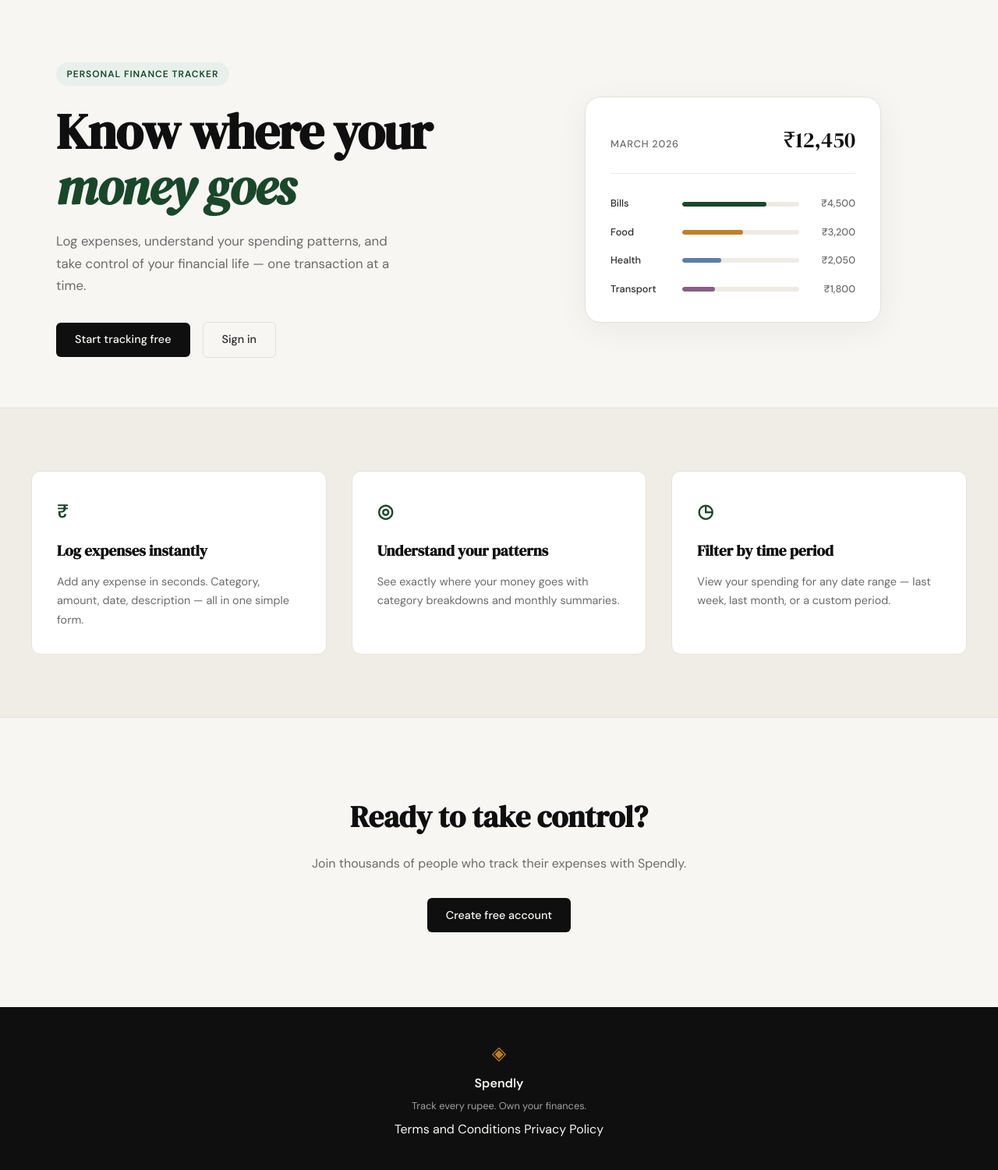
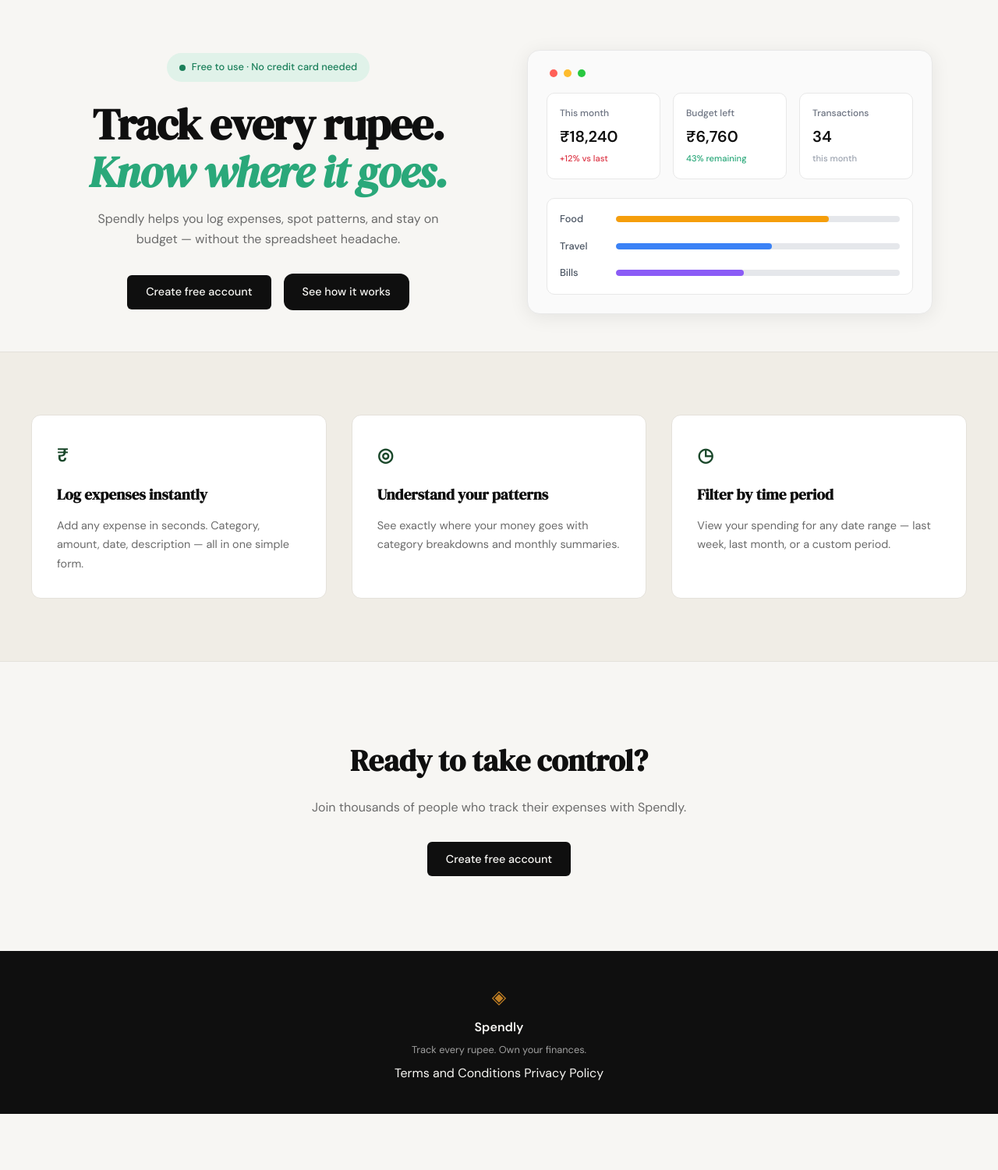
Before and after one commit to Rijan25/Spendly, a Flask app: page / in a window 1280 px wide. Shown: the part 61-1562 px from the top of the page at 78% size. After the commit the page ends 1490 px from the top, so only its background shows below. Run offline with Flask 3, Linux system fonts and the light colour scheme.

Commit message:
landing: redesign hero section to match mockup

```diff
--- a/static/css/style.css
+++ b/static/css/style.css
@@ -124,47 +124,61 @@ a { color: inherit; text-decoration: none; }
 /* ------------------------------------------------------------------ */
 
 .hero {
-    padding: 5rem 2rem 4rem;
+    padding: 4rem 2rem 3rem;
     display: grid;
     grid-template-columns: 1fr 1fr;
-    gap: 4rem;
+    gap: 3rem;
     align-items: center;
     max-width: var(--max-width);
     margin: 0 auto;
 }
 
+.hero-content {
+    display: flex;
+    flex-direction: column;
+    align-items: center;
+    text-align: center;
+}
+
 .hero-badge {
-    display: inline-block;
-    background: var(--accent-light);
-    color: var(--accent);
-    font-size: 0.75rem;
-    font-weight: 600;
-    letter-spacing: 0.08em;
-    text-transform: uppercase;
-    padding: 0.35rem 0.85rem;
+    display: inline-flex;
+    align-items: center;
+    gap: 0.5rem;
+    background: #e0f2e9;
+    color: #1a7f5a;
+    font-size: 0.8rem;
+    font-weight: 500;
+    padding: 0.5rem 1rem;
     border-radius: 999px;
     margin-bottom: 1.5rem;
 }
 
+.badge-dot {
+    width: 8px;
+    height: 8px;
+    background: #1a7f5a;
+    border-radius: 50%;
+}
+
 .hero-title {
     font-family: var(--font-display);
-    font-size: clamp(2.5rem, 5vw, 4rem);
+    font-size: clamp(2.5rem, 5vw, 3.5rem);
     line-height: 1.1;
     letter-spacing: -0.02em;
     color: var(--ink);
-    margin-bottom: 1.25rem;
+    margin-bottom: 1rem;
 }
 
 .hero-title em {
     font-style: italic;
-    color: var(--accent);
+    color: #2aa87a;
 }
 
 .hero-subtitle {
-    font-size: 1.05rem;
+    font-size: 1rem;
     color: var(--ink-muted);
-    line-height: 1.7;
-    max-width: 460px;
+    line-height: 1.6;
+    max-width: 480px;
     margin-bottom: 2rem;
 }
 
@@ -174,8 +188,25 @@ a { color: inherit; text-decoration: none; }
     align-items: center;
 }
 
+.btn-secondary {
+    display: inline-block;
+    background: var(--ink);
+    color: var(--paper);
+    padding: 0.75rem 1.5rem;
+    border-radius: 12px;
+    font-family: var(--font-body);
+    font-size: 0.9rem;
+    font-weight: 500;
+    cursor: pointer;
+    border: none;
+    transition: background 0.2s;
+    text-decoration: none;
+}
+
+.btn-secondary:hover { background: #333; }
+
 /* ------------------------------------------------------------------ */
-/* Mock card (hero visual)                                             */
+/* Dashboard mockup (hero visual)                                      */
 /* ------------------------------------------------------------------ */
 
 .hero-visual {
@@ -183,78 +214,111 @@ a { color: inherit; text-decoration: none; }
     justify-content: center;
 }
 
-.mock-card {
-    background: var(--paper-card);
-    border: 1px solid var(--border);
-    border-radius: var(--radius-lg);
-    padding: 2rem;
+.dashboard-mockup {
+    background: #fafafa;
+    border: 1px solid #e8e8e8;
+    border-radius: 16px;
+    padding: 1.5rem;
     width: 100%;
-    max-width: 380px;
-    box-shadow: 0 8px 40px rgba(0,0,0,0.06);
+    max-width: 520px;
+    box-shadow: 0 4px 24px rgba(0,0,0,0.08);
 }
 
-.mock-card-header {
+.dashboard-header {
     display: flex;
-    justify-content: space-between;
-    align-items: baseline;
-    margin-bottom: 1.75rem;
-    padding-bottom: 1.25rem;
-    border-bottom: 1px solid var(--border-soft);
+    gap: 0.5rem;
+    margin-bottom: 1.25rem;
+    padding-left: 0.25rem;
 }
 
-.mock-label {
-    font-size: 0.8rem;
-    font-weight: 500;
-    color: var(--ink-muted);
-    text-transform: uppercase;
-    letter-spacing: 0.06em;
+.window-dot {
+    width: 10px;
+    height: 10px;
+    border-radius: 50%;
 }
 
-.mock-total {
-    font-family: var(--font-display);
-    font-size: 1.75rem;
-    color: var(--ink);
+.window-dot.red { background: #ff5f57; }
+.window-dot.yellow { background: #febc2e; }
+.window-dot.green { background: #28c840; }
+
+.dashboard-stats {
+    display: grid;
+    grid-template-columns: repeat(3, 1fr);
+    gap: 1rem;
+    margin-bottom: 1.5rem;
 }
 
-.mock-bars { display: flex; flex-direction: column; gap: 1rem; }
+.stat-card {
+    background: #fff;
+    border: 1px solid #e8e8e8;
+    border-radius: 10px;
+    padding: 1rem;
+    display: flex;
+    flex-direction: column;
+    gap: 0.25rem;
+}
 
-.mock-bar-row {
+.stat-label {
+    font-size: 0.75rem;
+    color: #6b7280;
+    font-weight: 500;
+}
+
+.stat-value {
+    font-size: 1.25rem;
+    font-weight: 600;
+    color: var(--ink);
+    font-family: var(--font-body);
+}
+
+.stat-change {
+    font-size: 0.7rem;
+    font-weight: 500;
+}
+
+.stat-change.positive { color: #dc3545; }
+.stat-change.success { color: #2aa87a; }
+.stat-change.muted { color: #9ca3af; }
+
+.dashboard-chart {
+    background: #fff;
+    border: 1px solid #e8e8e8;
+    border-radius: 10px;
+    padding: 1rem;
+    display: flex;
+    flex-direction: column;
+    gap: 0.875rem;
+}
+
+.chart-row {
     display: grid;
-    grid-template-columns: 80px 1fr 60px;
+    grid-template-columns: 60px 1fr;
     align-items: center;
     gap: 0.75rem;
 }
 
-.mock-cat {
+.chart-label {
     font-size: 0.8rem;
+    color: #4b5563;
     font-weight: 500;
-    color: var(--ink-soft);
 }
 
-.mock-bar-track {
-    height: 6px;
-    background: var(--border-soft);
+.chart-bar-track {
+    height: 8px;
+    background: #e5e7eb;
     border-radius: 999px;
     overflow: hidden;
 }
 
-.mock-bar {
+.chart-bar {
     height: 100%;
-    background: var(--accent);
     border-radius: 999px;
     transition: width 0.6s ease;
 }
 
-.mock-bar-2 { background: var(--accent-2); }
-.mock-bar-3 { background: #5b7fa6; }
-.mock-bar-4 { background: #8b5e83; }
-
-.mock-amt {
-    font-size: 0.8rem;
-    font-weight: 500;
-    color: var(--ink-muted);
-    text-align: right;
-}
+.food-bar { background: #f59e0b; }
+.travel-bar { background: #3b82f6; }
+.bills-bar { background: #8b5cf6; }
 
 /* ------------------------------------------------------------------ */
 /* Buttons                                                             */
--- a/templates/landing.html
+++ b/templates/landing.html
@@ -5,56 +5,66 @@
 {% block content %}
 
 <section class="hero">
-    <div class="hero-inner">
-        <div class="hero-badge">Personal Finance Tracker</div>
+    <div class="hero-content">
+        <div class="hero-badge">
+            <span class="badge-dot"></span>
+            Free to use · No credit card needed
+        </div>
         <h1 class="hero-title">
-            Know where your<br>
-            <em>money goes</em>
+            Track every rupee.<br>
+            <em>Know where it goes.</em>
         </h1>
         <p class="hero-subtitle">
-            Log expenses, understand your spending patterns,
-            and take control of your financial life —
-            one transaction at a time.
+            Spendly helps you log expenses, spot patterns, and stay
+            on budget — without the spreadsheet headache.
         </p>
         <div class="hero-actions">
-            <a href="{{ url_for('register') }}" class="btn-primary">Start tracking free</a>
-            <a href="{{ url_for('login') }}" class="btn-ghost">Sign in</a>
+            <a href="{{ url_for('register') }}" class="btn-primary">Create free account</a>
+            <a href="#how-it-works" class="btn-secondary">See how it works</a>
         </div>
     </div>
     <div class="hero-visual">
-        <div class="mock-card">
-            <div class="mock-card-header">
-                <span class="mock-label">March 2026</span>
-                <span class="mock-total">₹12,450</span>
+        <div class="dashboard-mockup">
+            <div class="dashboard-header">
+                <span class="window-dot red"></span>
+                <span class="window-dot yellow"></span>
+                <span class="window-dot green"></span>
             </div>
-            <div class="mock-bars">
-                <div class="mock-bar-row">
-                    <span class="mock-cat">Bills</span>
-                    <div class="mock-bar-track">
-                        <div class="mock-bar" style="width: 72%"></div>
+            <div class="dashboard-stats">
+                <div class="stat-card">
+                    <span class="stat-label">This month</span>
+                    <span class="stat-value">₹18,240</span>
+                    <span class="stat-change positive">+12% vs last</span>
+                </div>
+                <div class="stat-card">
+                    <span class="stat-label">Budget left</span>
+                    <span class="stat-value">₹6,760</span>
+                    <span class="stat-change success">43% remaining</span>
+                </div>
+                <div class="stat-card">
+                    <span class="stat-label">Transactions</span>
+                    <span class="stat-value">34</span>
+                    <span class="stat-change muted">this month</span>
+                </div>
+            </div>
+            <div class="dashboard-chart">
+                <div class="chart-row">
+                    <span class="chart-label">Food</span>
+                    <div class="chart-bar-track">
+                        <div class="chart-bar food-bar" style="width: 75%"></div>
                     </div>
-                    <span class="mock-amt">₹4,500</span>
                 </div>
-                <div class="mock-bar-row">
-                    <span class="mock-cat">Food</span>
-                    <div class="mock-bar-track">
-                        <div class="mock-bar mock-bar-2" style="width: 52%"></div>
+                <div class="chart-row">
+                    <span class="chart-label">Travel</span>
+                    <div class="chart-bar-track">
+                        <div class="chart-bar travel-bar" style="width: 55%"></div>
                     </div>
-                    <span class="mock-amt">₹3,200</span>
                 </div>
-                <div class="mock-bar-row">
-                    <span class="mock-cat">Health</span>
-                    <div class="mock-bar-track">
-                        <div class="mock-bar mock-bar-3" style="width: 33%"></div>
+                <div class="chart-row">
+                    <span class="chart-label">Bills</span>
+                    <div class="chart-bar-track">
+                        <div class="chart-bar bills-bar" style="width: 45%"></div>
                     </div>
-                    <span class="mock-amt">₹2,050</span>
-                </div>
-                <div class="mock-bar-row">
-                    <span class="mock-cat">Transport</span>
-                    <div class="mock-bar-track">
-                        <div class="mock-bar mock-bar-4" style="width: 28%"></div>
-                    </div>
-                    <span class="mock-amt">₹1,800</span>
                 </div>
             </div>
         </div>
```
